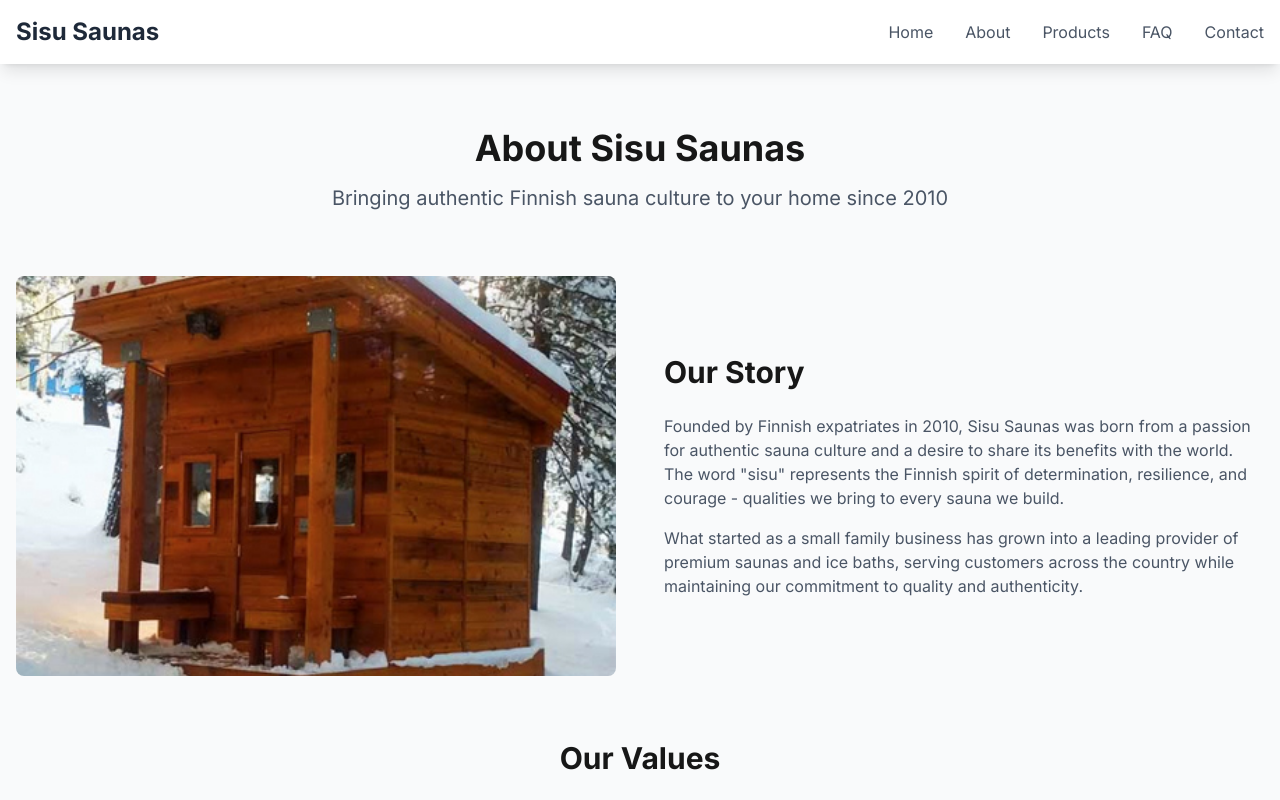
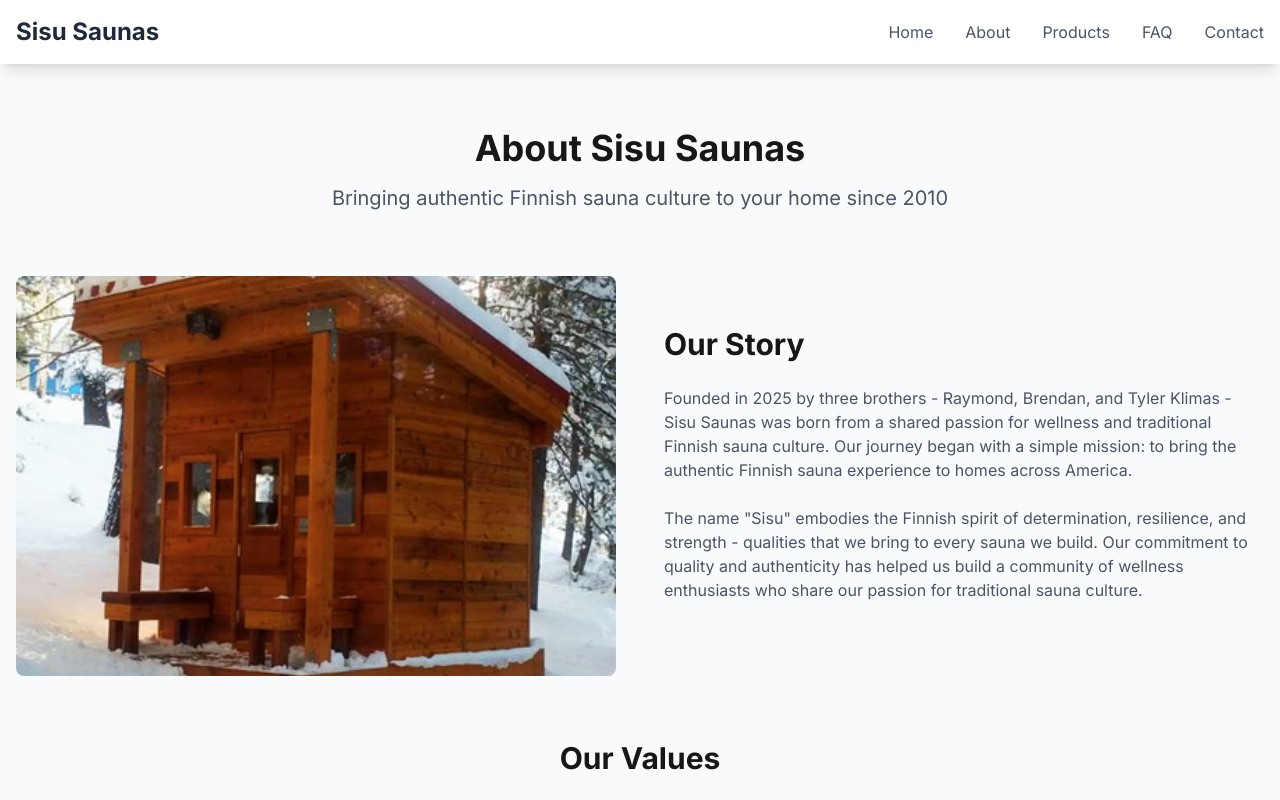
Before and after one commit to detroitnatif/SisuSaunas, a Next.js app: page /about in a window 1280 px wide. Shown: the top 800 px of the page. Built offline with nearby package versions, Linux system fonts and the light colour scheme.

Commit message:
Update images across app and modify about page content

```diff
--- a/app/about/page.tsx
+++ b/app/about/page.tsx
@@ -26,11 +26,11 @@ export default function About() {
           </div>
           <div>
             <h2 className="text-3xl font-bold mb-6">Our Story</h2>
-            <p className="text-gray-600 mb-4">
-              Founded by Finnish expatriates in 2010, Sisu Saunas was born from a passion for authentic sauna culture and a desire to share its benefits with the world. The word &quot;sisu&quot; represents the Finnish spirit of determination, resilience, and courage - qualities we bring to every sauna we build.
+            <p className="text-gray-600 mb-6">
+              Founded in 2025 by three brothers - Raymond, Brendan, and Tyler Klimas - Sisu Saunas was born from a shared passion for wellness and traditional Finnish sauna culture. Our journey began with a simple mission: to bring the authentic Finnish sauna experience to homes across America.
             </p>
-            <p className="text-gray-600">
-              What started as a small family business has grown into a leading provider of premium saunas and ice baths, serving customers across the country while maintaining our commitment to quality and authenticity.
+            <p className="text-gray-600 mb-6">
+              The name &quot;Sisu&quot; embodies the Finnish spirit of determination, resilience, and strength - qualities that we bring to every sauna we build. Our commitment to quality and authenticity has helped us build a community of wellness enthusiasts who share our passion for traditional sauna culture.
             </p>
           </div>
         </div>
--- a/app/page.tsx
+++ b/app/page.tsx
@@ -6,19 +6,19 @@ import { motion, AnimatePresence } from 'framer-motion';
 
 const images = [
   {
-    src: '/sauna1.jpg',
+    src: '/6x8-outdoor-sauna-kit-sloped-roof-3-ft-overhang-post-beam-porch-mountain-snow.jpg',
     alt: 'Traditional Finnish Sauna',
     title: 'Experience Authentic Finnish Sauna Culture',
     description: 'Discover the perfect blend of tradition and modern wellness'
   },
   {
-    src: '/sauna2.jpg',
-    alt: 'Ice Bath Experience',
+    src: '/8x8-sauna-prefab-sauna-wooder-sauna-heater-windows.jpg',
+    alt: 'Premium Sauna Experience',
     title: 'Complete Your Wellness Journey',
     description: 'Pair your sauna with our premium ice bath experience'
   },
   {
-    src: '/sauna3.jpg',
+    src: '/6x7-outdoor-prefab-sauna-2ft-overhang-metal-roof-cocoa-brown-500x667.jpeg.avif',
     alt: 'Luxury Sauna Interior',
     title: 'Luxury Meets Tradition',
     description: 'Premium materials and expert craftsmanship'
--- a/app/products/page.tsx
+++ b/app/products/page.tsx
@@ -15,7 +15,7 @@ const products = [
       'Capacity: 4-6 people'
     ],
     price: 'Starting at $8,999',
-    image: '/sauna1.jpg'
+    image: '/6x8-outdoor-sauna-kit-sloped-roof-3-ft-overhang-post-beam-porch-mountain-snow.jpg'
   },
   {
     id: 2,
@@ -29,7 +29,7 @@ const products = [
       'Capacity: 2-3 people'
     ],
     price: 'Starting at $4,999',
-    image: '/sauna2.jpg'
+    image: '/8x8-sauna-prefab-sauna-wooder-sauna-heater-windows.jpg'
   },
   {
     id: 3,
@@ -43,7 +43,7 @@ const products = [
       'Easy maintenance'
     ],
     price: 'Starting at $3,999',
-    image: '/icebath1.jpg'
+    image: '/6x7-outdoor-prefab-sauna-2ft-overhang-metal-roof-cocoa-brown-500x667.jpeg.avif'
   },
   {
     id: 4,
@@ -57,7 +57,7 @@ const products = [
       'Complete installation package'
     ],
     price: 'Starting at $12,999',
-    image: '/combo1.jpg'
+    image: '/6x8-outdoor-sauna-kit-sloped-roof-3-ft-overhang-post-beam-porch-mountain-snow.jpg'
   }
 ];
 
```
